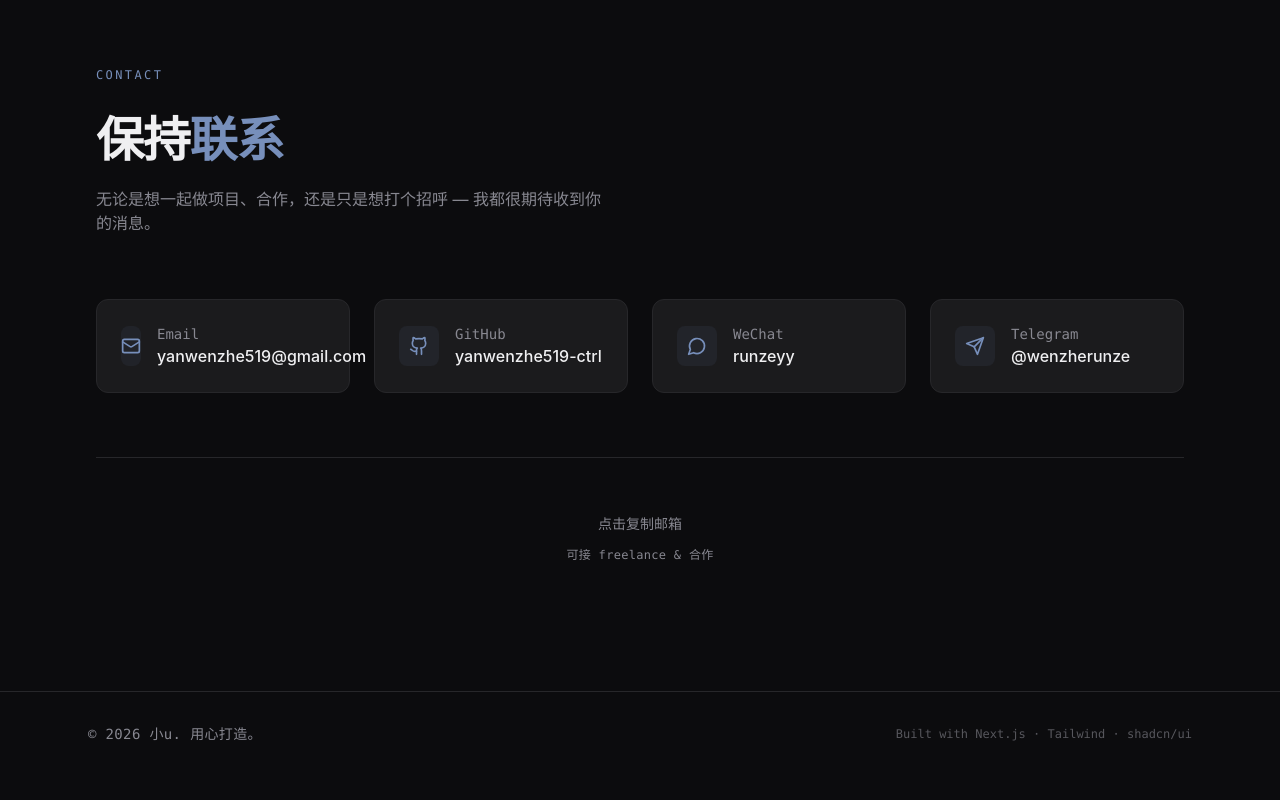
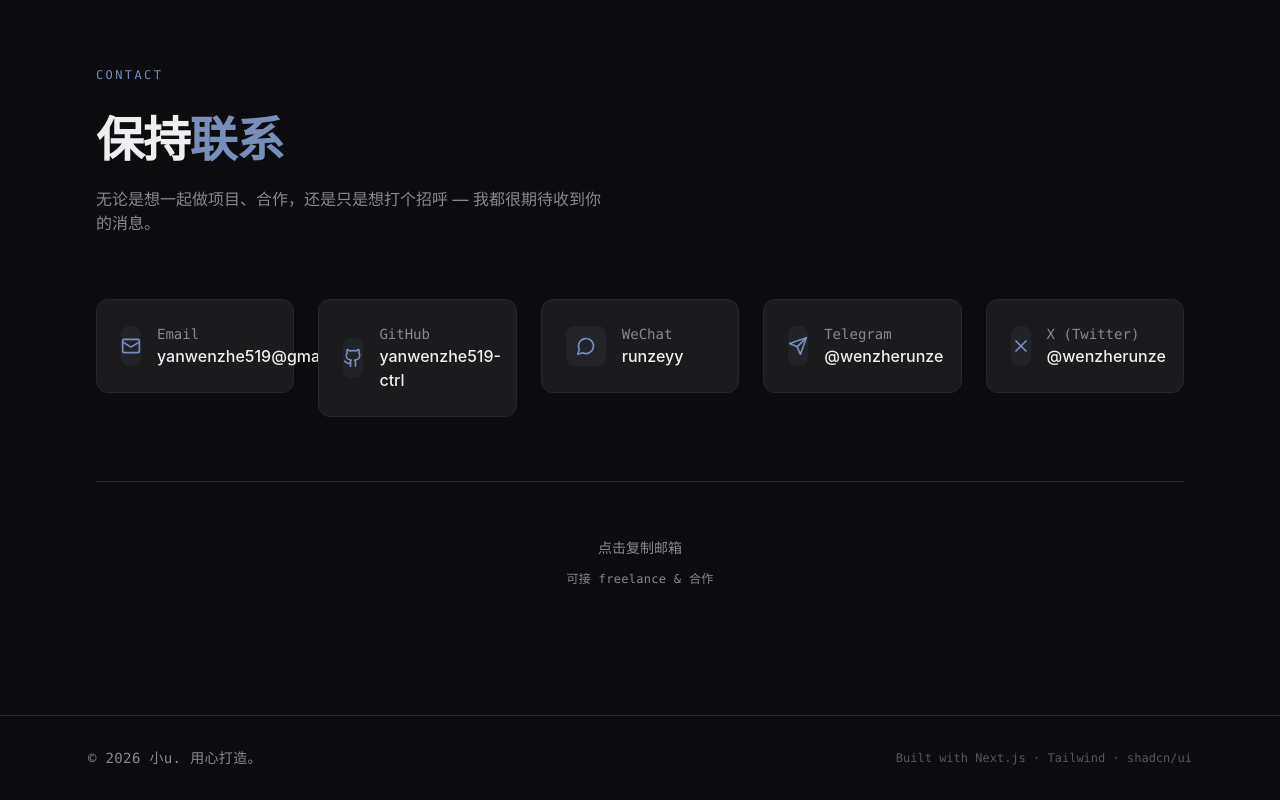
Before and after one commit to yanwenzhe519-ctrl/personal-site, a Next.js app: page / in a window 1280 px wide. Shown: the part 2460-3260 px from the top of the page. Before the commit the page ends 3236 px from the top, so only its background shows below. Built offline with nearby package versions, Linux system fonts and the light colour scheme.

Commit message:
Add X (Twitter) account @wenzherunze

```diff
--- a/components/sections/contact.tsx
+++ b/components/sections/contact.tsx
@@ -2,7 +2,7 @@
 
 import * as React from "react";
 import { SectionReveal } from "@/components/section-reveal";
-import { Mail, Github, MessageCircle, Send } from "lucide-react";
+import { Mail, Github, MessageCircle, Send, XIcon } from "lucide-react";
 
 const CONTACT_LINKS = [
   {
@@ -28,6 +28,12 @@ const CONTACT_LINKS = [
     value: "@wenzherunze",
     href: "https://t.me/wenzherunze",
     icon: Send,
+  },
+  {
+    label: "X (Twitter)",
+    value: "@wenzherunze",
+    href: "https://x.com/wenzherunze",
+    icon: XIcon,
   },
 ];
 
@@ -73,7 +79,7 @@ export function Contact() {
           </p>
         </SectionReveal>
 
-        <div className="grid sm:grid-cols-2 lg:grid-cols-4 gap-6">
+        <div className="grid grid-cols-2 md:grid-cols-3 lg:grid-cols-5 gap-4 md:gap-6">
           {CONTACT_LINKS.map((link, i) => {
             const Icon = link.icon;
 
```
